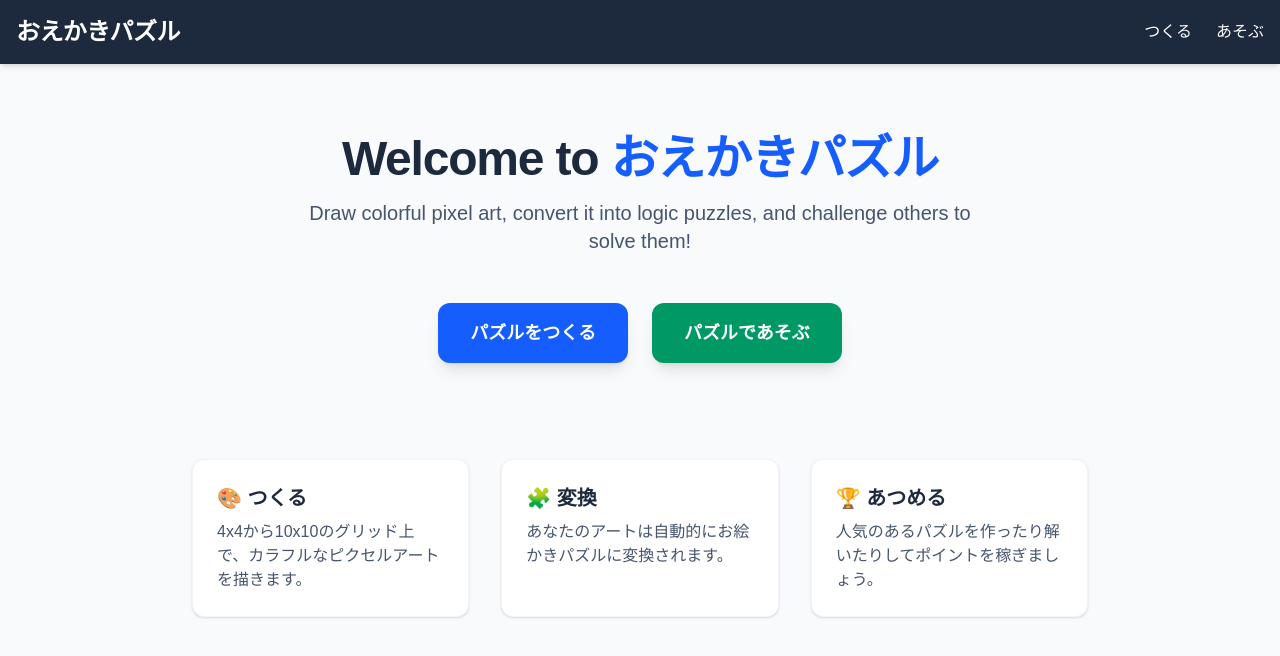
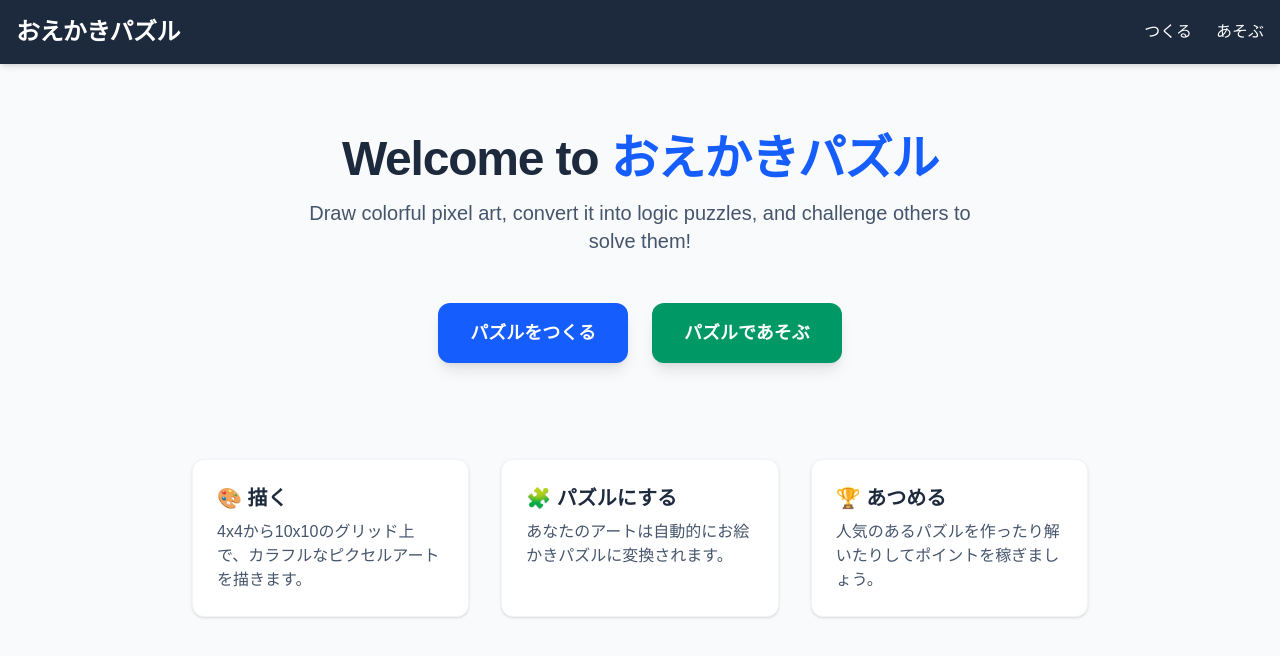
Before and after one commit to pnizo/oekaki-puzzle, a Next.js app: page / in a window 1280 px wide. Shown: the top 656 px of the page. Built offline with nearby package versions, Linux system fonts and the light colour scheme; a web font is replaced by a local one.

Commit message:
feat: Add initial application root page.

```diff
--- a/src/app/page.tsx
+++ b/src/app/page.tsx
@@ -29,11 +29,11 @@ export default function Home() {
 
       <div className="grid grid-cols-1 md:grid-cols-3 gap-8 mt-12 text-left max-w-4xl">
         <div className="p-6 bg-white rounded-xl shadow-sm border border-slate-100">
-          <h3 className="text-xl font-bold mb-2 text-slate-800">🎨 つくる</h3>
+          <h3 className="text-xl font-bold mb-2 text-slate-800">🎨 描く</h3>
           <p className="text-slate-600">4x4から10x10のグリッド上で、カラフルなピクセルアートを描きます。</p>
         </div>
         <div className="p-6 bg-white rounded-xl shadow-sm border border-slate-100">
-          <h3 className="text-xl font-bold mb-2 text-slate-800">🧩 変換</h3>
+          <h3 className="text-xl font-bold mb-2 text-slate-800">🧩 パズルにする</h3>
           <p className="text-slate-600">あなたのアートは自動的にお絵かきパズルに変換されます。</p>
         </div>
         <div className="p-6 bg-white rounded-xl shadow-sm border border-slate-100">
```
